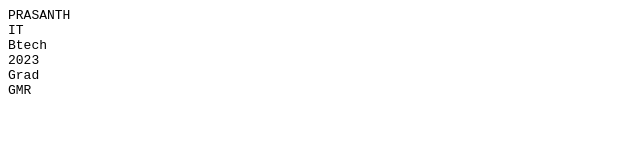
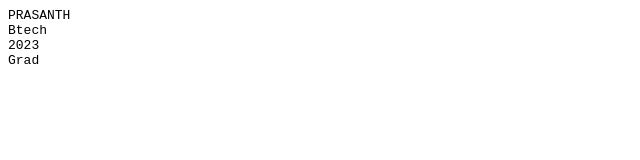
Before and after one commit to PrasanthVadde/index, a plain HTML site: page index.html in a window 1280 px wide. Shown: the whole page, without its empty margins (0-640 px from the left). Drawn offline with Linux system fonts and the light colour scheme.

Commit message:
index.html

```diff
--- a/index.html
+++ b/index.html
@@ -3,11 +3,9 @@
 <body>
 <pre>
 PRASANTH
-IT
 Btech
 2023
 Grad
-GMR
 </pre>
 </body>
 </html>
```
